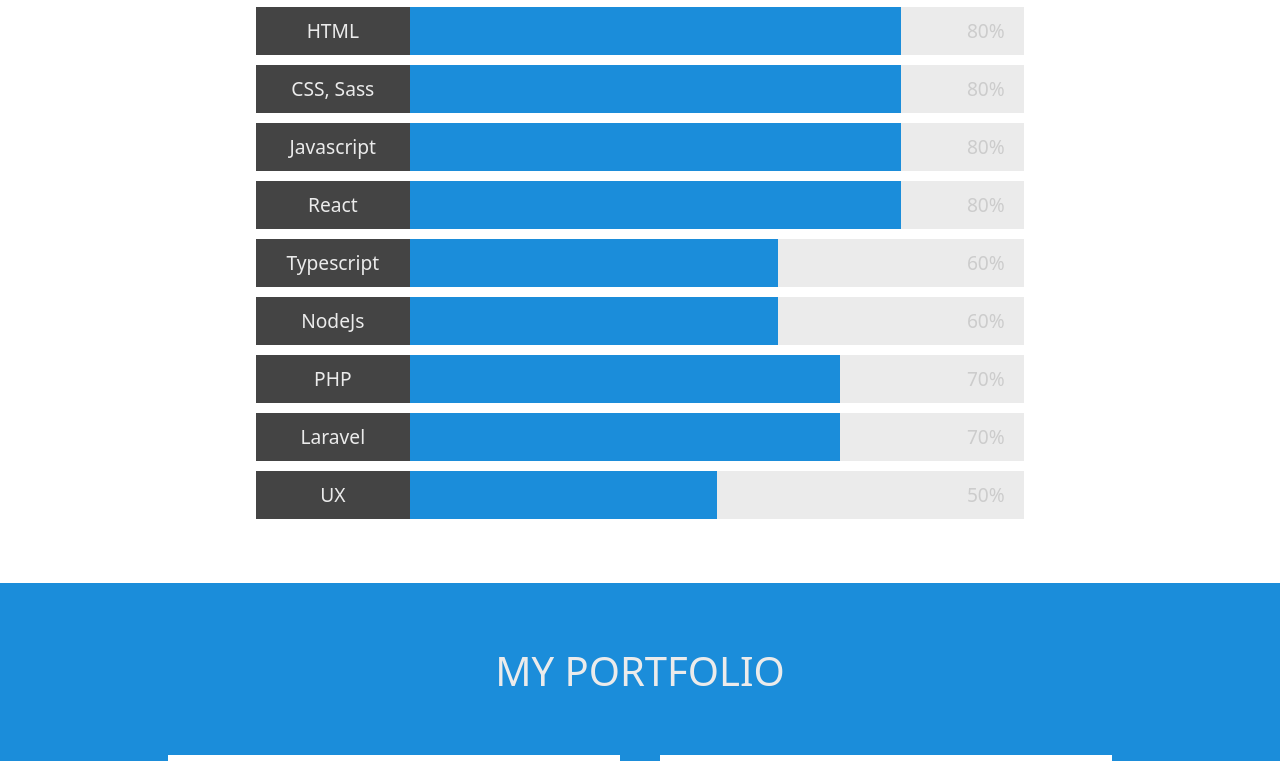
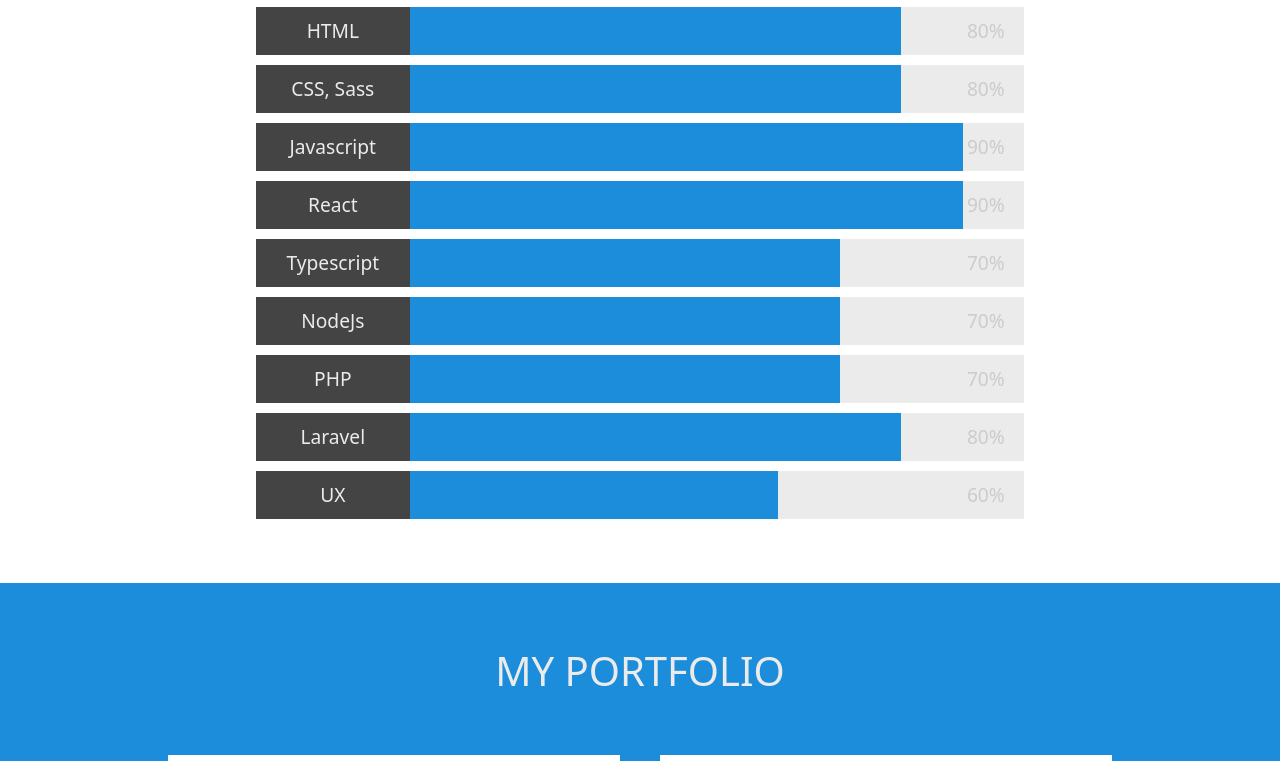
Before and after one commit to georgestav/portfolio-personal, a React (Create React App) app in the folder client/: page / in a window 1280 px wide. Shown: the part 1360-2121 px from the top of the page. Built offline with nearby package versions, Linux system fonts and the light colour scheme; no server answers.

Commit message:
add responsive media queries

```diff
--- a/client/src/components/Header.scss
+++ b/client/src/components/Header.scss
@@ -51,3 +51,16 @@
   margin: auto 20%;
   z-index: 1;
 }
+
+@media (max-width: 768px) {
+  .header__main__text p {
+    font-size: 1em;
+    margin: auto;
+  }
+}
+
+@media (max-width: 408px) {
+  .header__main__subtitle {
+    text-align: center;
+  }
+} ;
--- a/client/src/components/section/About.scss
+++ b/client/src/components/section/About.scss
@@ -38,8 +38,14 @@
   border-bottom: solid 5px var(--main-theme);
 }
 
-@media screen and (max-width: 1200px) {
+@media screen and (max-width: 1024px) {
   .about__description {
     flex-wrap: wrap;
+    .about__image {
+      width: 80%;
+    }
+    .about__bio {
+      width: 100%;
     }
   }
+}
--- a/client/src/components/section/About.tsx
+++ b/client/src/components/section/About.tsx
@@ -9,7 +9,6 @@
                     src="./img/660-300x300.jpg"
                     alt=""
                 />
-				<br />
                 <div className="about__bio">
                     <p>
                         <strong>My name is George Stavroulakis.</strong> I am a
--- a/client/src/components/section/ContactMe.scss
+++ b/client/src/components/section/ContactMe.scss
@@ -22,6 +22,8 @@
 
 .contact__form__row {
   display: flex;
+  flex-direction: row;
+  flex-wrap: wrap;
   justify-content: space-between;
   width: 100%;
 }
@@ -33,6 +35,7 @@
   color: var(--main-light-gray);
   font-size: 1em;
   padding-bottom: 0.2em;
+  width: 49%;
 }
 
 .contact__form input::-webkit-input-placeholder {
@@ -88,3 +91,20 @@
   background-color: var(--main-text-gray);
   cursor: not-allowed;
 }
+
+@media (max-width: 768px) {
+  .contact__form__row {
+    display: flex;
+    flex-direction: row;
+    flex-wrap: wrap;
+    gap: 0.5rem;
+    justify-content: space-between;
+    width: 100%;
+  }
+  .contact__form input {
+    width: 100%;
+  }
+  .form__textarea {
+    width: 200%;
+  }
+}
--- a/client/src/components/section/Features.scss
+++ b/client/src/components/section/Features.scss
@@ -9,9 +9,9 @@
     background-color: var(--main-light-gray);
     border-radius: 50%;
     display: inline-block;
-        height: 150px;
+    height: 9.375rem;
     position: relative;
-        width: 150px;
+    width: 9.375rem;
   }
 
   .features__feature {
@@ -25,6 +25,18 @@
     color: var(--main-theme);
     font-size: 1.4em;
     margin: 15px 0 0 0;
+  }
+}
+@media (max-width: 745px) {
+  .features__container {
+    flex-direction: column;
+    .features__feature {
+      margin: 0;
+      width: 100%;
+      .features__feature__dot {
+        display: none;
+      }
+    }
   }
 }
 
@@ -72,6 +84,13 @@
   text-align: right;
   width: 80%;
 }
+.bg-90 {
+  background: linear-gradient(
+    90deg,
+    var(--main-theme) 90%,
+    var(--main-light-gray) 10%
+  );
+}
 
 .bg-80 {
   background: linear-gradient(
@@ -104,3 +123,19 @@
     var(--main-light-gray) 50%
   );
 }
+
+@media (max-width: 768px) {
+  .skills__skill-unique__title {
+    width: 30%;
+  }
+}
+@media (max-width: 425px) {
+  .skills__skill-unique__title {
+    width: 60%;
+  }
+}
+@media (max-width: 375px) {
+  .skills__skill-unique__title {
+    width: 100%;
+  }
+}
--- a/client/src/components/section/Features.tsx
+++ b/client/src/components/section/Features.tsx
@@ -60,30 +60,30 @@
                         <div className="skills__skill-unique__title">
                             Javascript
                         </div>
-						<div className="skills__skill-unique__percent bg-80">
-							80%
+                        <div className="skills__skill-unique__percent bg-90">
+                            90%
                         </div>
                     </div>
                     <div className="skills__skill-unique__container">
                         <div className="skills__skill-unique__title">React</div>
-						<div className="skills__skill-unique__percent bg-80">
-							80%
+                        <div className="skills__skill-unique__percent bg-90">
+                            90%
                         </div>
                     </div>
                     <div className="skills__skill-unique__container">
                         <div className="skills__skill-unique__title">
                             Typescript
                         </div>
-						<div className="skills__skill-unique__percent bg-60">
-							60%
+                        <div className="skills__skill-unique__percent bg-70">
+                            70%
                         </div>
                     </div>
                     <div className="skills__skill-unique__container">
                         <div className="skills__skill-unique__title">
                             NodeJs
                         </div>
-						<div className="skills__skill-unique__percent bg-60">
-							60%
+                        <div className="skills__skill-unique__percent bg-70">
+                            70%
                         </div>
                     </div>
                     <div className="skills__skill-unique__container">
@@ -96,14 +96,14 @@
                         <div className="skills__skill-unique__title">
                             Laravel
                         </div>
-						<div className="skills__skill-unique__percent bg-70">
-							70%
+                        <div className="skills__skill-unique__percent bg-80">
+                            80%
                         </div>
                     </div>
                     <div className="skills__skill-unique__container">
                         <div className="skills__skill-unique__title">UX</div>
-						<div className="skills__skill-unique__percent bg-50">
-							50%
+                        <div className="skills__skill-unique__percent bg-60">
+                            60%
                         </div>
                     </div>
                 </div>
--- a/client/src/components/section/FindMe.scss
+++ b/client/src/components/section/FindMe.scss
@@ -29,3 +29,18 @@
   color: var(--main-theme);
   transition: 0.3s ease-in-out;
 }
+
+@media (max-width: 425px) {
+  .fab__icons {
+    gap: 0.5em;
+    .fab {
+      font-size: 6em;
+    }
+  }
+}
+
+@media (max-width: 375px) {
+  .fab {
+    font-size: 4em;
+  }
+}
--- a/client/src/index.scss
+++ b/client/src/index.scss
@@ -21,9 +21,9 @@
 }
 
 body {
-    font-family: -apple-system, BlinkMacSystemFont, "Segoe UI", "Roboto",
-        "Oxygen", "Ubuntu", "Cantarell", "Fira Sans", "Droid Sans",
-        "Helvetica Neue", sans-serif;
+  font-family: -apple-system, BlinkMacSystemFont, "Segoe UI", "Roboto", "Oxygen",
+    "Ubuntu", "Cantarell", "Fira Sans", "Droid Sans", "Helvetica Neue",
+    sans-serif;
   margin: 0;
   -webkit-font-smoothing: antialiased;
   -moz-osx-font-smoothing: grayscale;
```
Also changed, not shown: client/src/components/Footer.scss (indentation only), client/src/components/Section.tsx (indentation only), client/src/components/navigation/Navigation.scss (indentation only), client/src/components/section/Portfolio.scss (indentation only). Lines whose indentation alone changed are shown as unchanged.
